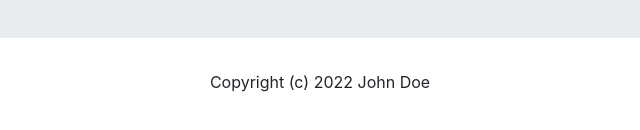
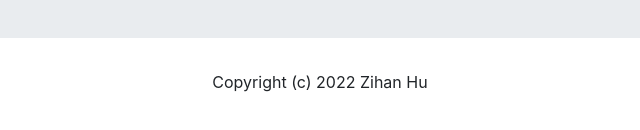
Before and after one commit to hzh19/hzh19.github, a plain HTML site: page index.html in a window 1280 px wide. Shown: the part 188-318 px from the top of the page, 320-960 px from the left. Drawn offline with Linux system fonts and the light colour scheme.

Commit message:
Update index.html

```diff
--- a/index.html
+++ b/index.html
@@ -44,7 +44,7 @@
   <h1 class="title">Zihan Hu</h1>
 </div>
 
-        </div><p class="footer text-center">Copyright (c) 2022 John Doe</p><script src="/js/feather.min.js"></script>
+</div><p class="footer text-center">Copyright (c) 2022 Zihan Hu</p><script src="/js/feather.min.js"></script>
 <script>
   feather.replace()
 </script></body>
```
